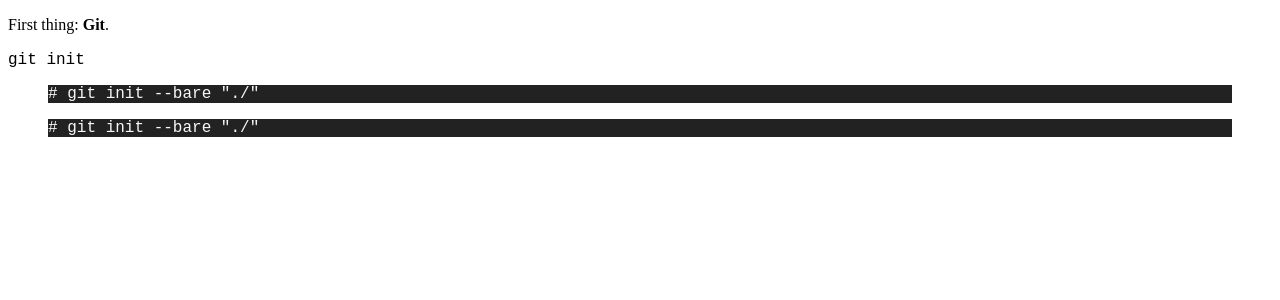
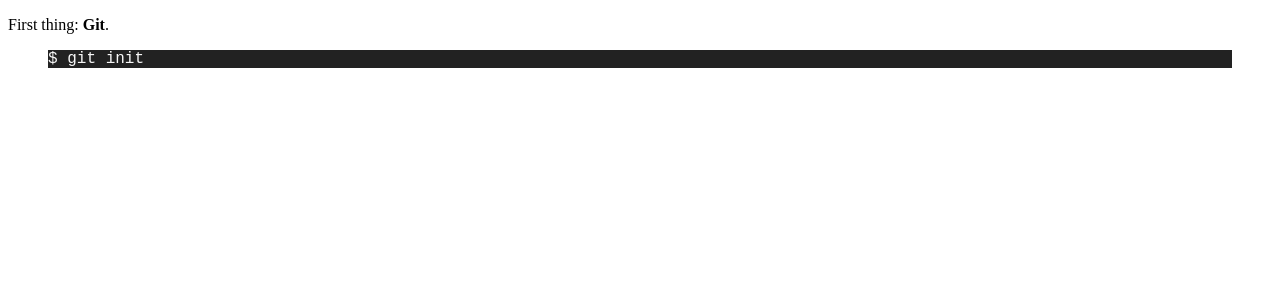
Before and after one commit to menozero/jekyll-sample, a Jekyll site: the page built from _posts/2016-01-16-git.md, in a window 1280 px wide. Shown: the top 300 px of the page. Built offline with Jekyll 4.4.1, drawn with Linux system fonts in a browser that asks for light colours.

Commit message:
Highlight console is the right one

````diff
--- a/_posts/2016-01-16-git.md
+++ b/_posts/2016-01-16-git.md
@@ -5,12 +5,6 @@ title: Git
 
 First thing: **Git**.
 
-```git init```
-
-{% highlight shell-session %}
-# git init --bare "./"
+{% highlight console %}
+$ git init
 {% endhighlight %}
-
-{% highlight console %}
-# git init --bare "./"
-{% endhighlight %}
````
